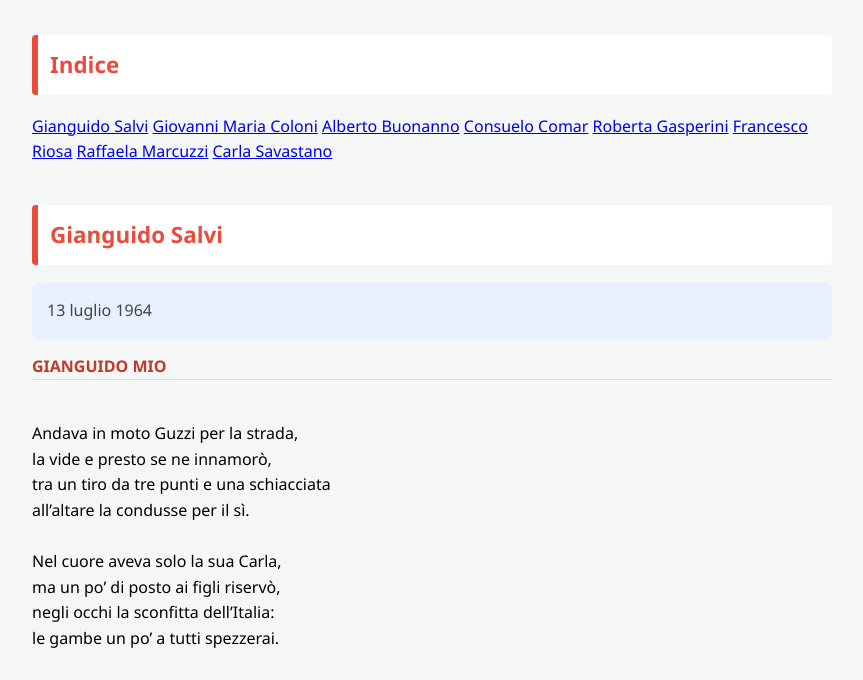
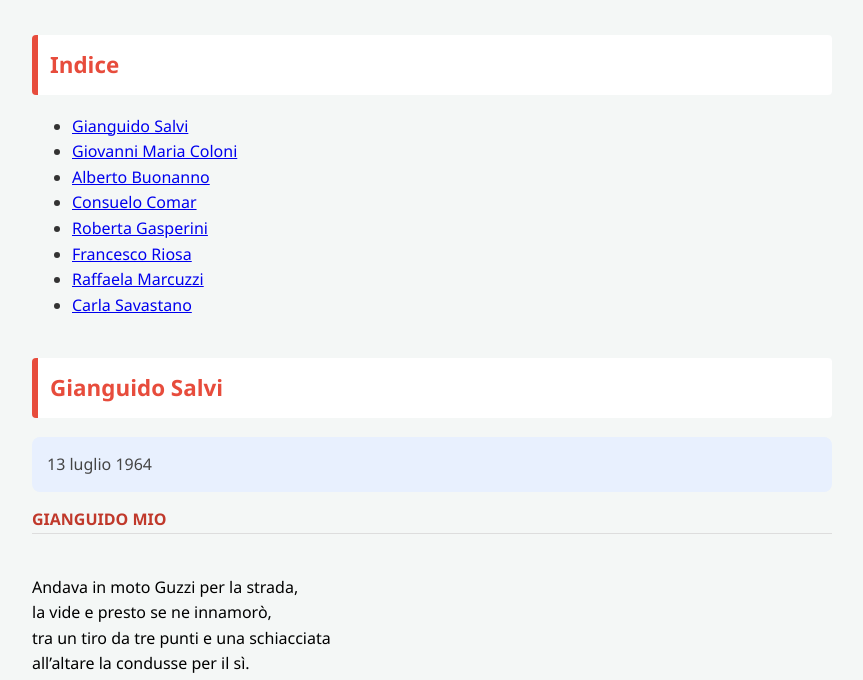
Before and after one commit to maiuto/giovanissimi_anni_80, a plain HTML site: page index.html in a window 1280 px wide. Shown: the part 119-799 px from the top of the page, without its empty margins (208-1071 px from the left). Drawn offline with Linux system fonts and the light colour scheme.

Commit message:
Update index.html

```diff
--- a/index.html
+++ b/index.html
@@ -84,17 +84,18 @@
 <body>
 
     <h1>Giovanissimi degli anni '80</h1
-        <span class="riflessione"><h2>Indice</h2>
-            <a href="#gianguido">Gianguido Salvi</a>
-            <a href="#giovanni">Giovanni Maria Coloni</a>
-            <a href="#alberto">Alberto Buonanno</a>
-            <a href="#consuelo">Consuelo Comar</a>
-            <a href="#roberta">Roberta Gasperini</a>
-            <a href="#francesco">Francesco Riosa</a>
-            <a href="#raffaela">Raffaela Marcuzzi</a>
-            <a href="#carla">Carla Savastano</a>
+        <div class="riflessione"><h2>Indice</h2>
+            <ul>
+                <li><a href="#gianguido">Gianguido Salvi</a></li>
+            <li><a href="#giovanni">Giovanni Maria Coloni</a></li>
+            <li><a href="#alberto">Alberto Buonanno</a></li>
+            <li><a href="#consuelo">Consuelo Comar</a></li>
+            <li><a href="#roberta">Roberta Gasperini</a></li>
+            <li><a href="#francesco">Francesco Riosa</a></li>
+            <li><a href="#raffaela">Raffaela Marcuzzi</a></li>
+            <li><a href="#carla">Carla Savastano</a></li></ul>
 
-        </span>
+        </div>
 
     <h2 id="gianguido">Gianguido Salvi</h2>
     <p class="intro-tappa">13 luglio 1964</p>
```
